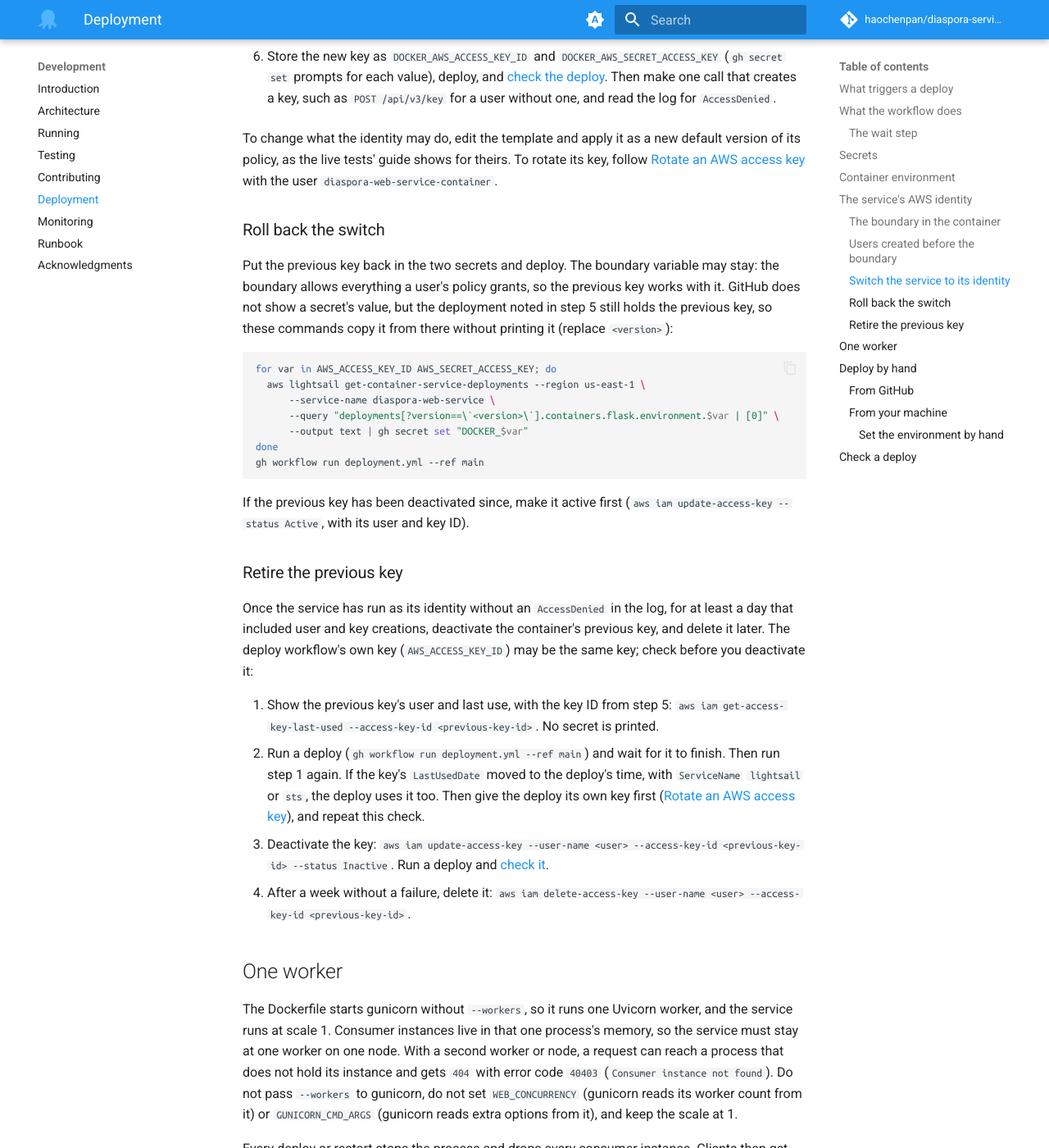
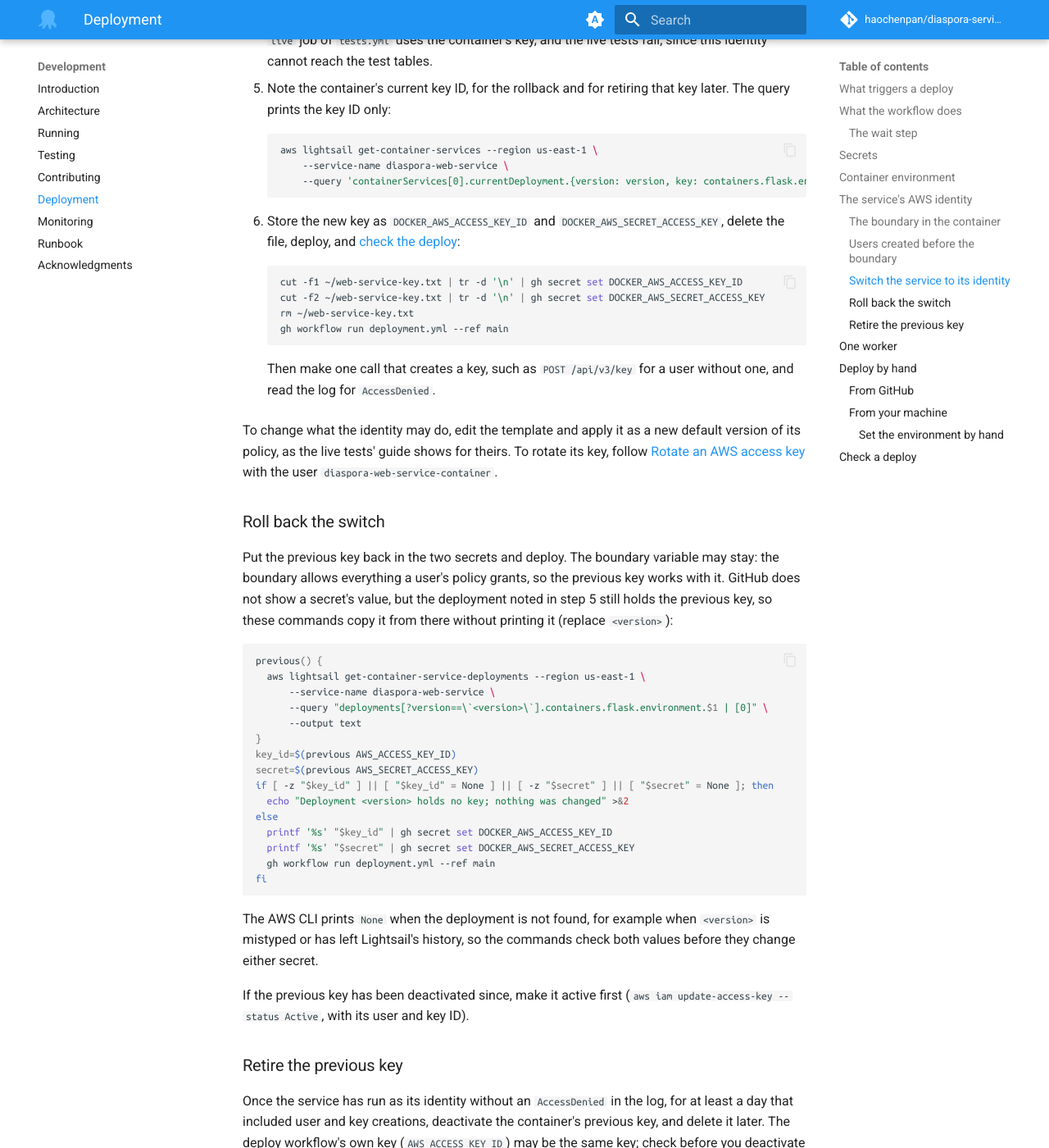
Before and after one commit to haochenpan/diaspora-service, an MkDocs documentation site: the page built from docs/3-deploying.md, in a window 1280 px wide and 1400 px high, scrolled down 9033 px. Shown: the whole window at 82% size. Built offline with MkDocs 1.6.1 and Material for MkDocs 9.7.7, drawn with Linux system fonts in a browser that asks for light colours; comment, search, counter and statistics services are not loaded; the version menu is left out; some of the changed text lies outside the part shown.

Commit message:
Check the boundary name whole, guard the rollback against a missing deployment, and keep the new key off the screen
- The deploy accepts the boundary variable only when the whole value is a
  policy name, and refuses the service's own policy.
- The rollback reads both values of the previous key and changes neither
  secret if the deployment holds none.
- The new key is written to a file readable only by its owner and stored
  from there.
- The docs say when undoing the boundaries step is safe, what to do with a
  user neither step handles, and where the boundary variable lives.

Co-Authored-By: Claude Opus 5.5 <noreply@anthropic.com>

````diff
--- a/docs/3-deploying.md
+++ b/docs/3-deploying.md
@@ -233,7 +233,13 @@ user under `/msk-users/` needs the boundary. The `boundaries` step of
 `scripts/update_user_policies.py`
 ([Update the users' IAM](5-runbook.md#update-the-users-iam)) gives it to
 the service's users. Delete the live tests' leftover users, which it
-skips, with the sweep (`scripts/sweep_test_resources.py --apply`).
+skips, with the sweep (`scripts/sweep_test_resources.py --apply`). A
+user under `/msk-users/` named neither as a subject nor as a test user is
+skipped by both: delete it, or give it the boundary by hand with
+`aws iam put-user-permissions-boundary`.
+
+The `boundaries` step checks only that the boundary exists. Check first
+that its default version matches `deploy/iam/user-boundary-policy.json`.
 
 ### Switch the service to its identity
 
@@ -254,10 +260,15 @@ the `render` function used below.
       --user-name diaspora-web-service-container
     aws iam attach-user-policy --user-name diaspora-web-service-container \
       --policy-arn "arn:aws:iam::$ACCOUNT_ID:policy/diaspora-service/diaspora-web-service-container"
-    aws iam create-access-key --user-name diaspora-web-service-container
+    (umask 077; aws iam create-access-key \
+      --user-name diaspora-web-service-container \
+      --query 'AccessKey.[AccessKeyId,SecretAccessKey]' --output text \
+      > ~/web-service-key.txt)
     ```
 
-    Keep the key's secret somewhere safe: AWS shows it only here.
+    The file holds the key ID and its secret, which AWS returns only
+    here; nothing is printed. Step 6 stores them, and you delete the file
+    after it.
 
 2. Set the boundary variable and deploy. From then on every new user gets
    the boundary.
@@ -295,10 +306,18 @@ the `render` function used below.
     ```
 
 6. Store the new key as `DOCKER_AWS_ACCESS_KEY_ID` and
-   `DOCKER_AWS_SECRET_ACCESS_KEY` (`gh secret set` prompts for each value),
-   deploy, and [check the deploy](#check-a-deploy). Then make one call
-   that creates a key, such as `POST /api/v3/key` for a user without one,
-   and read the log for `AccessDenied`.
+   `DOCKER_AWS_SECRET_ACCESS_KEY`, delete the file, deploy, and
+   [check the deploy](#check-a-deploy):
+
+    ```bash
+    cut -f1 ~/web-service-key.txt | tr -d '\n' | gh secret set DOCKER_AWS_ACCESS_KEY_ID
+    cut -f2 ~/web-service-key.txt | tr -d '\n' | gh secret set DOCKER_AWS_SECRET_ACCESS_KEY
+    rm ~/web-service-key.txt
+    gh workflow run deployment.yml --ref main
+    ```
+
+    Then make one call that creates a key, such as `POST /api/v3/key` for
+    a user without one, and read the log for `AccessDenied`.
 
 To change what the identity may do, edit the template and apply it as a new
 default version of its policy, as the live tests' guide shows for theirs.
@@ -315,14 +334,26 @@ but the deployment noted in step 5 still holds the previous key, so these
 commands copy it from there without printing it (replace `<version>`):
 
 ```bash
-for var in AWS_ACCESS_KEY_ID AWS_SECRET_ACCESS_KEY; do
+previous() {
   aws lightsail get-container-service-deployments --region us-east-1 \
       --service-name diaspora-web-service \
-      --query "deployments[?version==\`<version>\`].containers.flask.environment.$var | [0]" \
-      --output text | gh secret set "DOCKER_$var"
-done
-gh workflow run deployment.yml --ref main
+      --query "deployments[?version==\`<version>\`].containers.flask.environment.$1 | [0]" \
+      --output text
+}
+key_id=$(previous AWS_ACCESS_KEY_ID)
+secret=$(previous AWS_SECRET_ACCESS_KEY)
+if [ -z "$key_id" ] || [ "$key_id" = None ] || [ -z "$secret" ] || [ "$secret" = None ]; then
+  echo "Deployment <version> holds no key; nothing was changed" >&2
+else
+  printf '%s' "$key_id" | gh secret set DOCKER_AWS_ACCESS_KEY_ID
+  printf '%s' "$secret" | gh secret set DOCKER_AWS_SECRET_ACCESS_KEY
+  gh workflow run deployment.yml --ref main
+fi
 ```
+
+The AWS CLI prints `None` when the deployment is not found, for example
+when `<version>` is mistyped or has left Lightsail's history, so the
+commands check both values before they change either secret.
 
 If the previous key has been deactivated since, make it active first
 (`aws iam update-access-key --status Active`, with its user and key ID).
@@ -465,8 +496,9 @@ deployment, read the values into the shell first. `read -rs` keeps each
 value off the screen and out of shell history. The `SVC_` prefix keeps the
 values apart from the AWS CLI's own credentials. A value set this way lasts
 only until the next workflow deploy, which rebuilds the environment from
-the `DOCKER_*` secrets and `deployment.yml`; update the matching secret, or
-for an optional variable `deployment.yml`, too.
+the `DOCKER_*` secrets, `deployment.yml` and the repository variable
+`DOCKER_IAM_USER_PERMISSIONS_BOUNDARY_NAME`; update the matching secret or
+variable, too.
 
 ```bash
 for var in AWS_ACCESS_KEY_ID AWS_SECRET_ACCESS_KEY SERVER_CLIENT_ID SERVER_SECRET \
--- a/docs/5-runbook.md
+++ b/docs/5-runbook.md
@@ -302,5 +302,10 @@ python scripts/update_user_policies.py boundaries --undo ~/boundaries-<UTC time>
 `policies --undo` makes each policy's previous version its default
 again; the new versions stay as versions that are not the default.
 `boundaries --undo` removes the boundary from each user the run gave it
-to. Either leaves a policy or user changed again since the run as it is,
+to. Undo `boundaries` only after rolling the container back to the
+previous key
+([Roll back the switch](3-deploying.md#roll-back-the-switch)): the
+service's own identity may attach a user's policy only to a user with the
+boundary, and `POST /api/v3/key` attaches it, so without the boundary
+those users can't get a key. Either leaves a policy or user changed again since the run as it is,
 and reports it.
````
Also changed, not shown: 1 other file.
